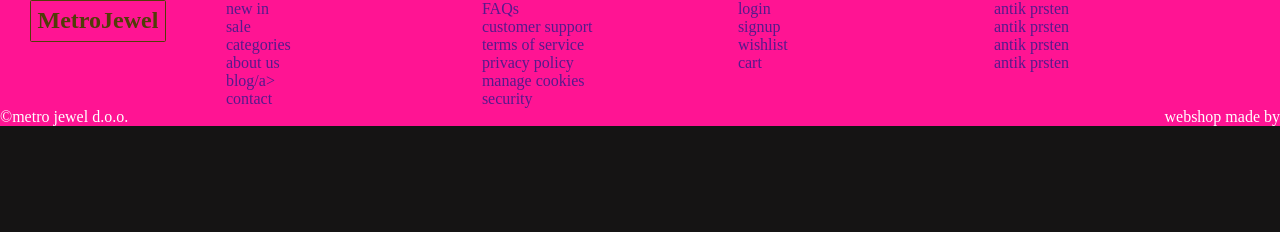
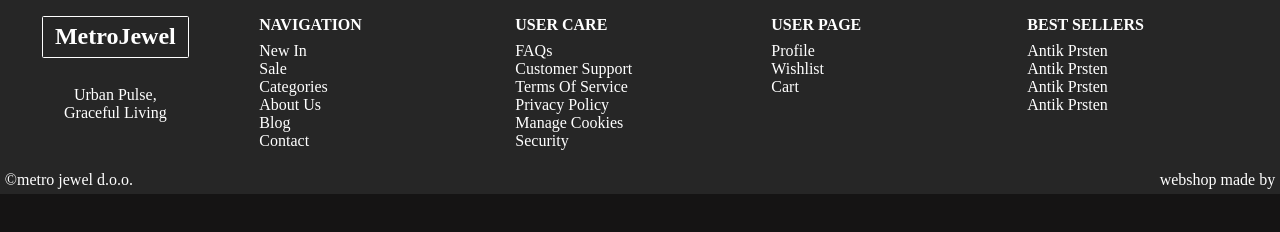
Before and after one commit to franko-govic/izrada-web-stranice-web-shop-franko-govic-test, a plain HTML site: page partials/footer.html in a window 1280 px wide. Drawn offline with Linux system fonts and the light colour scheme; a web font is replaced by a local one.

Commit message:
footer done, still to do lists

```diff
--- a/css/footer.css
+++ b/css/footer.css
@@ -5,10 +5,11 @@
 
 footer {
   color: white;
-  background-color: deeppink;
+  background-color: var(--terciary-color);
   width: 100%;
   display: flex;
   flex-direction: column;
+
 }
 
 footer li {
@@ -17,22 +18,43 @@ footer li {
 
 footer a {
   text-decoration: none;
+  color: white;
+}
+
+.list-title {
+  font-weight: bold;
+  text-transform: uppercase;
+  margin-bottom: 0.5rem;
+}
+
+.logo-wrapper {
+  display: flex;
+  flex-direction: column;
+  margin: 1rem 0.5rem;
+  text-align: center;
 }
 
 .logo {
-  border: 1px solid var(--secondary-color);
-  color: var(--secondary-color);
+  border: 1px solid var(--forth-color);
+  color: var(--forth-color);
   font-weight: bold;
   font-size: 1.5rem;
   padding: 0.4rem;
   border-radius: 0.1rem;
+  margin: auto;
+  width: 70%;
 }
 
+.footer-moto {
+  width: 60%;
+  margin: auto;
+}
 
 .wrapper {
   width: 100%;
   display: flex;
   justify-content: space-around;
+  text-transform: capitalize;
 }
 
 
@@ -43,6 +65,7 @@ footer a {
 
 .column {
   width: 25%;
+  margin: 1rem;
 }
 
 .info {
@@ -54,6 +77,7 @@ footer a {
 .company,
 .webshop {
   width: 100%;
+  margin: 0.3rem;
 }
 
 .webshop {
--- a/css/style.css
+++ b/css/style.css
@@ -12,12 +12,13 @@
 * {
   margin: 0;
   padding: 0;
+  font-family: Fenix;
 }
 
 
 body {
   background-color: rgb(21, 20, 20);
-  font-family: Fenix;
+
 }
 
 .auto-height-iframe  {
--- a/partials/footer.html
+++ b/partials/footer.html
@@ -11,21 +11,25 @@
   <object>
     <footer>
       <div  class="wrapper">
-        <a href="../index.html" target=""><article class="logo">Metro<span>Jewel</span></article></a>
-
-      <div class="footer-content">
+        <div class="logo-wrapper">
+          <a href="../index.html" target=""><article class="logo">MetroJewel</span></article></a>
+          <p class="footer-moto">Urban Pulse, Graceful Living</p>
+        </div>
+        <div class="footer-content">
         <div class="column navigation">
           <ul>
+            <li class="list-title">Navigation</li>
             <li><a href="">new in</a></li>
             <li><a href="">sale</a></li>
             <li><a href="">categories</a></li>
             <li><a href="">about us</a></li>
-            <li><a href="">blog/a></li>
+            <li><a href="">blog</a></li>
             <li><a href="">contact</a></li>
           </ul>
         </div>
         <div class="column costumer_care">
           <ul>
+            <li class="list-title">user care</li>
             <li><a href="">FAQs</a></li>
             <li><a href="">customer support</a></li>
             <li><a href="">terms of service</a></li>
@@ -36,14 +40,15 @@
         </div>
         <div class="column my_account">
           <ul>
-            <li><a href="">login</a></li>
-            <li><a href="">signup</a></li>
+            <li class="list-title">user page</li>
+            <li><a href="">profile</a></li>
             <li><a href="">wishlist</a></li>
             <li><a href="">cart</a></li>
           </ul>
         </div>
         <div class="column top_searches">
           <ul>
+            <li class="list-title">best sellers</li>
             <li><a href="">antik prsten</a></li>
             <li><a href="">antik prsten</a></li>
             <li><a href="">antik prsten</a></li>
```
